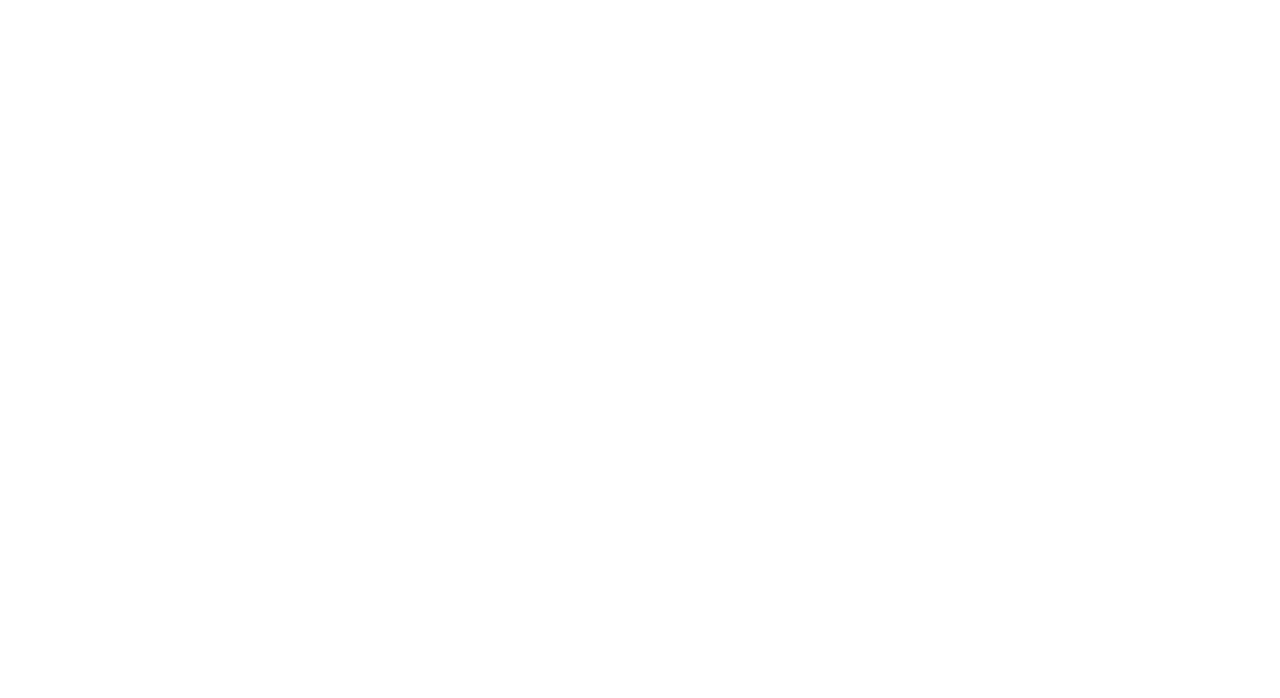
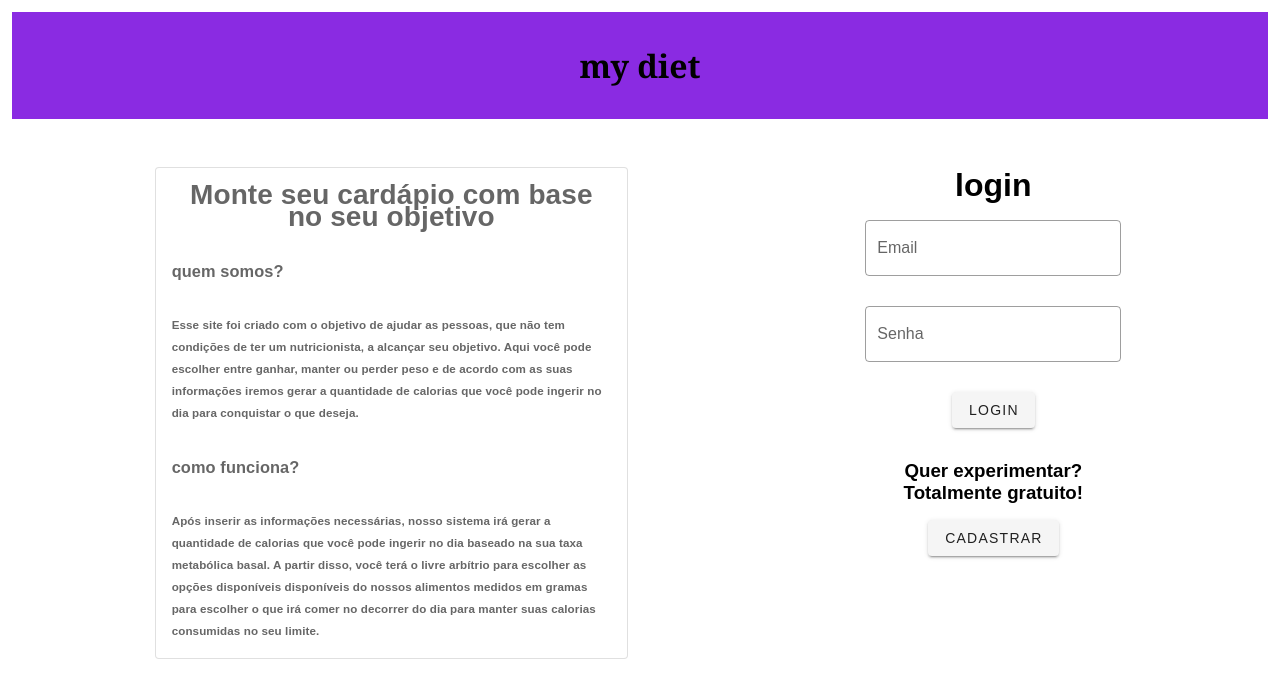
Before and after one commit to proj-cardapios/cardapios-pi, a Vue app: page /#/login in a window 1280 px wide. Before the commit this address led to /#/Cardapios. Shown: the top 698 px of the page. Built offline with nearby package versions, Linux system fonts and the light colour scheme.

Commit message:
tela de login

```diff
--- a/src/App.vue
+++ b/src/App.vue
@@ -12,5 +12,7 @@
   }),
 };
 </script>
-<style scoped>
+<style>
+v-container {
+  font-family:Arial, Helvetica, sans-serif }
 </style>
--- a/src/components/HelloWorld.vue
+++ b/src/components/HelloWorld.vue
@@ -1,24 +1,40 @@
 <template>
-  <v-container fluid>
-    <v-app-bar
-  color="purple"
-  elevation="20"
-  shaped
-></v-app-bar>
+  <v-container fluid class="body">
+    <div class="bar">
+      <h1>my diet</h1>
+    </div>
         <v-row>
-        <v-col width="250px">
-
-          <p>EWUFWLJEHBFWLJFBWW</p>
+          <v-col cols="1"></v-col>
+        <v-col cols="5" class="pt-3 ctexto">
+          <v-card
+    max-width="600" outlined>
+    <v-card-text>
+      <h1>Monte seu cardápio com
+         base no seu objetivo</h1>
+    </v-card-text>
+    <v-card-text class="subtitle">
+      <h3>quem somos?</h3>
+    </v-card-text>
+    <v-card-text class="subtitle">
+      <h5>Esse site foi criado com o objetivo de ajudar as pessoas, que não tem condições de ter um nutricionista, a alcançar seu objetivo. Aqui você pode escolher entre ganhar, manter ou perder peso e de acordo com as suas informações iremos gerar a quantidade de calorias que você pode ingerir no dia para conquistar o que deseja.</h5>
+    </v-card-text>
+    <v-card-text class="subtitle">
+      <h3>como funciona?</h3>
+    </v-card-text>
+    <v-card-text class="subtitle">
+      <h5>Após inserir as informações necessárias, nosso sistema irá gerar a quantidade de calorias que você pode ingerir no dia baseado na sua taxa metabólica basal. A partir disso, você terá o livre arbítrio para escolher as opções disponíveis disponíveis do nossos alimentos medidos em gramas para escolher o que irá comer no decorrer do dia para manter suas calorias consumidas no seu limite.</h5>
+    </v-card-text>
+          </v-card>
         </v-col>
-        <v-col class="align-center justify-center text-center">
+        <v-col cols="2"></v-col>
+        <v-col class="text-center">
             <v-form class="login">
-                    <h1>login</h1>
-                    <h4>Não tem uma conta? <router-link to="/about">clique aqui</router-link></h4>
+                    <h1 class="titlelogin">login</h1>
                     <v-text-field label="Email" outlined ></v-text-field>
                     <v-text-field label="Senha" outlined></v-text-field>
-            <v-btn>Login</v-btn>
-
-
+                    <v-btn>  Login  </v-btn>
+                     <h3 class="titlecadastro">Quer experimentar? Totalmente gratuito!</h3>
+                    <v-btn>  cadastrar  </v-btn>
             </v-form>
         </v-col>
 
@@ -26,4 +42,32 @@
   </v-container>
 </template>
 <style scoped>
+.ctexto {
+  padding-left: 3rem;
+  text-align: center;
+}
+.bar {
+  margin-bottom: 3rem;
+  background: blueviolet;
+  padding: 2rem 0 2rem 0;
+  text-align: center;
+  font-family:Cambria, Cochin, Georgia, Times, 'Times New Roman', serif;
+}
+.body {
+  font-family:Arial, Helvetica, sans-serif;
+}
+.login {
+  text-align: center;
+  max-width: 16rem;
+}
+.subtitle {
+  text-align: start;
+}
+.titlelogin {
+  padding-bottom: 1rem;
+}
+.titlecadastro {
+  padding-bottom: 1rem;
+  padding-top: 2rem;
+}
 </style>
--- a/src/router/index.js
+++ b/src/router/index.js
@@ -1,14 +1,14 @@
 import Vue from 'vue'
 import VueRouter from 'vue-router'
-import Home from '../views/Home.vue'
+import Login from '../views/Login.vue'
 
 Vue.use(VueRouter)
 
 const routes = [
   {
-    path: '/',
-    name: 'Home',
-    component: Home,
+    path: '/login',
+    name: 'Login',
+    component: Login,
   },
   {
     path: '/about',
--- a/src/views/Home.vue
+++ b/src/views/Login.vue
@@ -8,7 +8,7 @@
 import HelloWorld from '@/components/HelloWorld.vue'
 
 export default {
-  name: 'Home',
+  name: 'Login',
   components: {
     HelloWorld
   }
```
